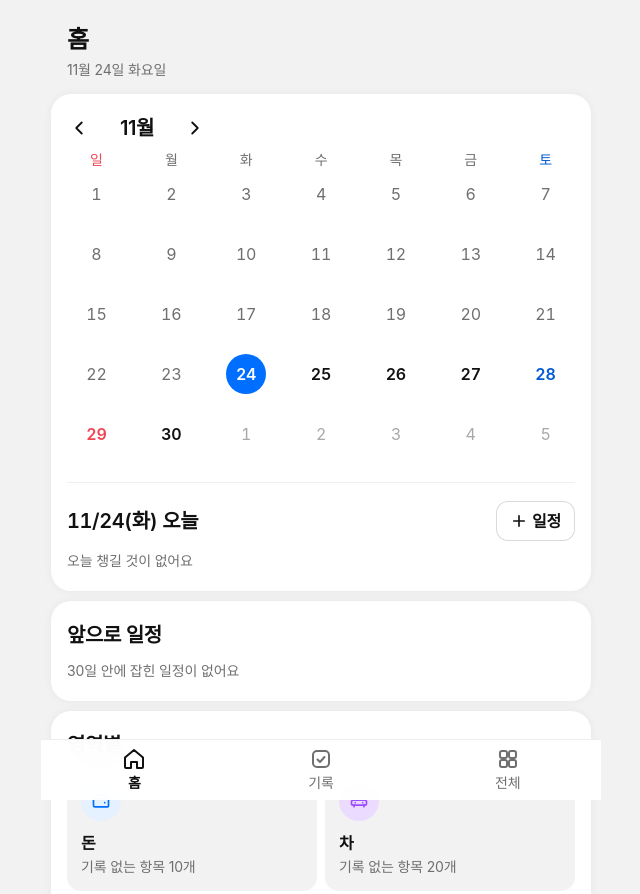
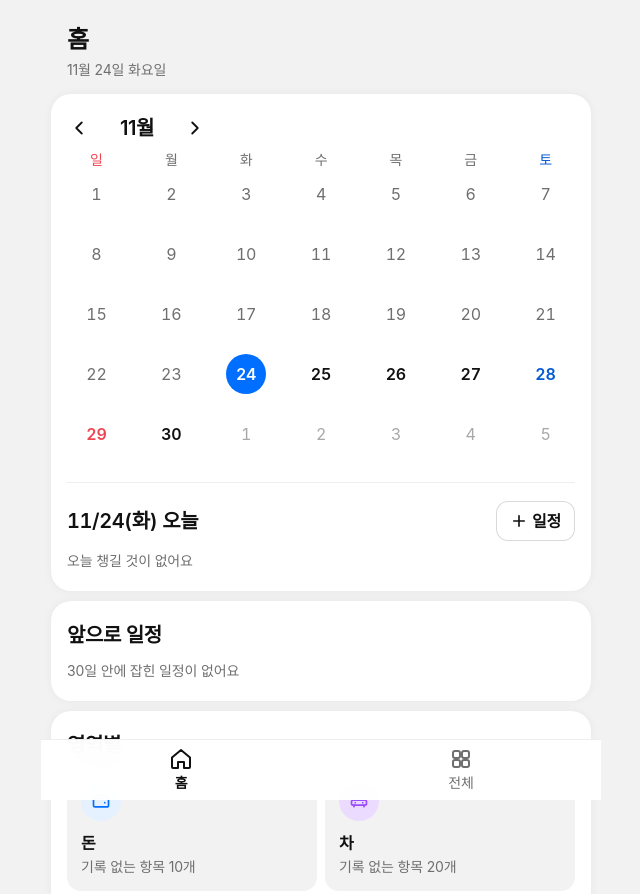
Before and after one commit to jwtak-personal/me, a website: page index.html in a window 1280 px wide. Shown: the top 894 px of the page, without its empty margins (319-959 px from the left). Drawn offline with Linux system fonts and the light colour scheme; a web font is replaced by a local one.

Commit message:
아래 탭을 홈과 전체 두 개로, 기록은 전체에서 들어감
Co-Authored-By: Claude Opus 5.5 <noreply@anthropic.com>

```diff
--- a/index.html
+++ b/index.html
@@ -15,12 +15,12 @@
 <link rel="icon" href="icons/icon-192.png">
 <link rel="apple-touch-icon" href="icons/apple-touch-icon.png">
 <link rel="stylesheet" href="https://cdn.jsdelivr.net/gh/orioncactus/pretendard@v1.3.9/dist/web/variable/pretendardvariable-dynamic-subset.min.css">
-<link rel="stylesheet" href="styles.css?v=20261123f">
+<link rel="stylesheet" href="styles.css?v=20261124a">
 </head>
 <body>
 <div id="app"></div>
 <dialog id="sheet"></dialog>
 <div id="toast" role="status"></div>
-<script type="module" src="js/app.js?v=20261123f"></script>
+<script type="module" src="js/app.js?v=20261124a"></script>
 </body>
 </html>
--- a/js/app.js
+++ b/js/app.js
@@ -1,6 +1,6 @@
-import { AREAS } from './templates.js?v=20261123f';
-import * as L from './logic.js?v=20261123f';
-import { store } from './store.js?v=20261123f';
+import { AREAS } from './templates.js?v=20261124a';
+import * as L from './logic.js?v=20261124a';
+import { store } from './store.js?v=20261124a';
 
 const app = document.getElementById('app');
 const dlg = document.getElementById('sheet');
@@ -289,6 +289,7 @@ function logView() {
     months.at(-1).items.push(l);
   }
   return `
+  ${navBar('#/all')}
   ${pageTitle('기록')}
   ${card(`<p class="eyebrow">이번 달 쓴 돈</p><p class="display">${won(spentIn(ym))}</p><p class="row-sub">올해 ${won(spentIn(year))}</p>`, 'summary')}
   ${months.length ? months.map(m => {
@@ -397,7 +398,7 @@ function areaView(a) {
 function navView(tab) {
   const t = (href, id, name, ic) =>
     `<a href="${href}" class="${tab === id ? 'on' : ''}"${tab === id ? ' aria-current="page"' : ''}>${icon(ic, 24, 2)}<span>${name}</span></a>`;
-  return `<nav class="tabbar">${t('#/', 'home', '홈', 'home')}${t('#/log', 'log', '기록', 'logbook')}${t('#/all', 'all', '전체', 'grid')}</nav>`;
+  return `<nav class="tabbar">${t('#/', 'home', '홈', 'home')}${t('#/all', 'all', '전체', 'grid')}</nav>`;
 }
 
 // ── 설정 ─────────────────────────────────────────────────
@@ -648,13 +649,13 @@ function route() {
   const h = location.hash;
   if (h.startsWith('#/a/')) return { name: 'area', id: h.slice(4), tab: 'all' };
   const name = { '#/log': 'log', '#/all': 'all', '#/settings': 'settings', '#/tips': 'tips', '#/links': 'links' }[h] ?? 'home';
-  return { name, tab: ['settings', 'tips', 'links'].includes(name) ? 'all' : name };
+  return { name, tab: ['settings', 'tips', 'links', 'log'].includes(name) ? 'all' : name };
 }
 
 const VIEWS = { home: homeView, log: logView, all: allView, settings: settingsView, tips: tipsView, links: linksView };
 
 let lastRoute = route();
-const depth = r => (['area', 'settings', 'tips', 'links'].includes(r.name) ? 1 : 0);
+const depth = r => (['area', 'settings', 'tips', 'links', 'log'].includes(r.name) ? 1 : 0);
 
 function render(animate = false) {
   const r = route();
--- a/js/store.js
+++ b/js/store.js
@@ -1,7 +1,7 @@
 // 기기 안 저장(localStorage)과 비공개 저장소 동기화(GitHub Contents API).
 // 모든 항목은 { id, type, u(고친 시각), del? } 를 갖는다. 지운 항목은 del 표시만 하고 남긴다.
-import { mergeItems, serialize } from './logic.js?v=20261123f';
-import { starterItems } from './templates.js?v=20261123f';
+import { mergeItems, serialize } from './logic.js?v=20261124a';
+import { starterItems } from './templates.js?v=20261124a';
 
 const KEY = 'me.data.v1';
 const CFG = 'me.sync.v1';
--- a/styles.css
+++ b/styles.css
@@ -275,7 +275,7 @@ b { font-weight: 600; }
 /* 아래 탭 */
 .tabbar {
   position: fixed; left: 50%; bottom: 0; transform: translateX(-50%); z-index: 6;
-  display: grid; grid-template-columns: repeat(3, 1fr); width: 100%; max-width: 560px;
+  display: grid; grid-template-columns: repeat(2, 1fr); width: 100%; max-width: 560px;
   padding-bottom: env(safe-area-inset-bottom); background: rgba(255, 255, 255, 0.96);
   -webkit-backdrop-filter: blur(16px); backdrop-filter: blur(16px); border-top: 1px solid var(--line);
 }
```
